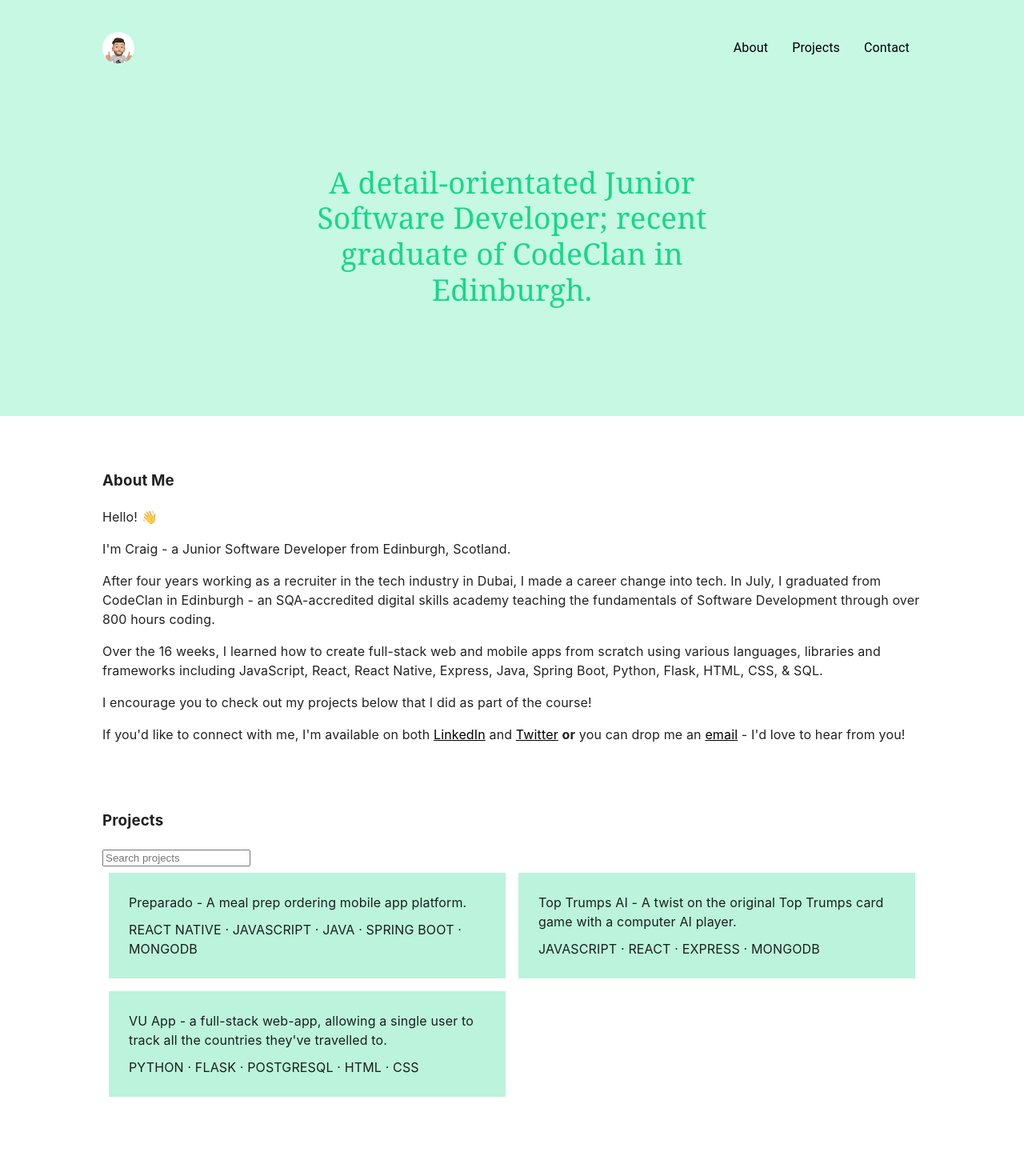
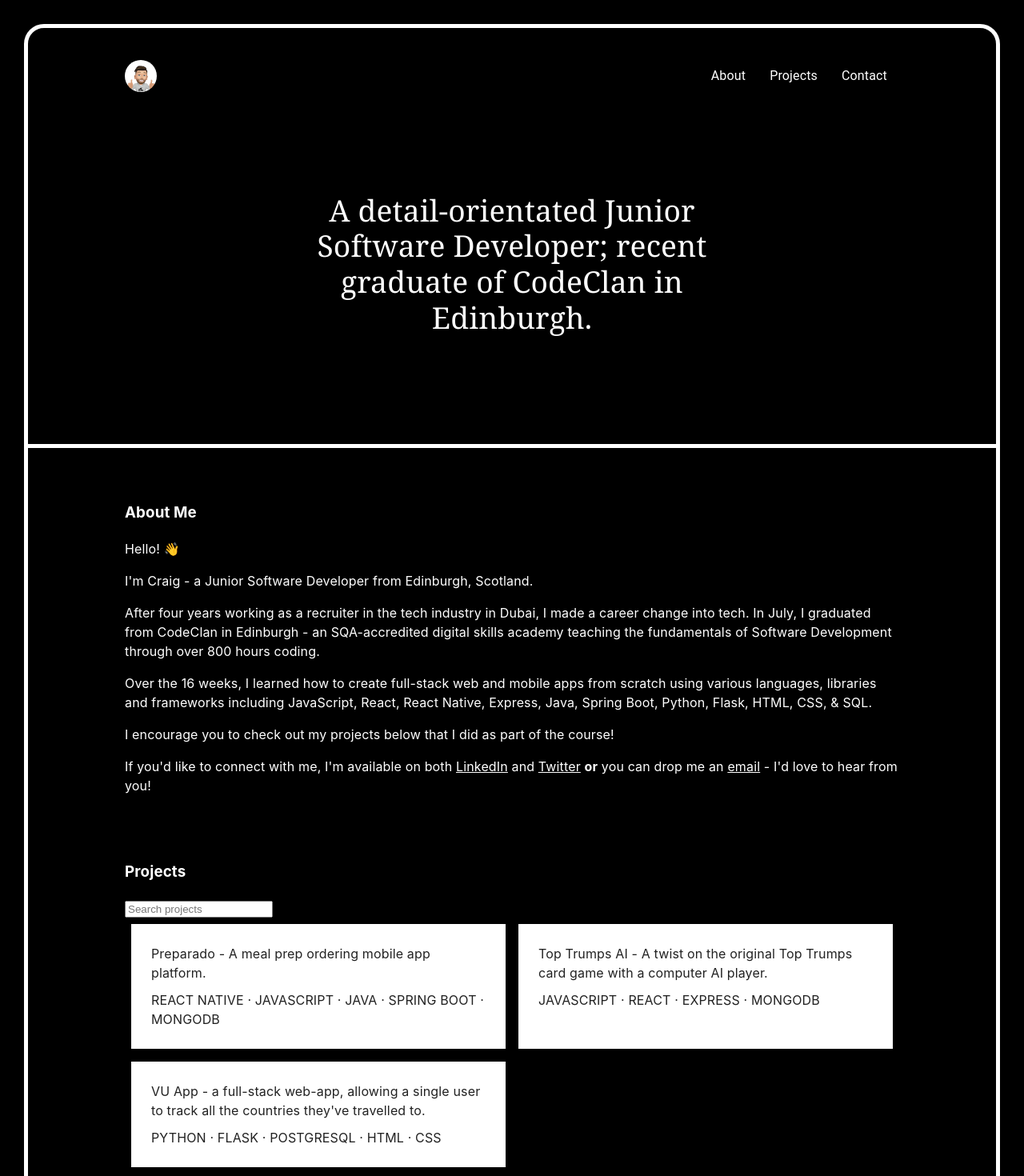
Before and after one commit to crwils/crwils.github.io, a React (Create React App) app: page / in a window 1280 px wide. Shown: the top 1470 px of the page at 80% size. Before the commit the page ends 1409 px from the top, so only its background shows below. Built offline with nearby package versions, Linux system fonts and the light colour scheme.

Commit message:
styling changed to dark

```diff
--- a/src/containers/Portfolio.js
+++ b/src/containers/Portfolio.js
@@ -1,6 +1,7 @@
 import React from "react";
 
 import { Header, NavBar, ProjectList, About } from "../components";
+import "../style.css";
 
 function Portfolio(props) {
 
--- a/src/style.css
+++ b/src/style.css
@@ -4,6 +4,11 @@
 
 html, body {
     box-sizing: border-box;
+}
+
+body {
+    background-color: black !important;
+    margin: 30px;
 }
 
 .container {
@@ -68,17 +73,28 @@ nav .max-width ul {
     font-family: 'Courier New', Courier, monospace;
 }
 
+.projects-grid {
+    min-height: 400px;
+}
+
+.header-index {
+
+    border-bottom: 5px solid white;
+}
+
 .header-introduction h2 {
     max-width: 600px;
     line-height: 1.2;
     font-size: 2.325rem;
-    color: #16d887;
+    color: white;
     font-weight: 500;
     font-family: Cooper,Georgia,Cambria,Times New Roman,Times,serif;
 }
 
-.header-index {
-    background-color: #c7f8e4;
+#root {
+    border: 5px solid white;
+    border-radius: 25px;
+    margin: 30px;
 }
 
 .about-me {
@@ -87,6 +103,11 @@ nav .max-width ul {
     font-family: Graphik,-apple-system,BlinkMacSystemFont,Segoe UI,Roboto,Helvetica Neue,Arial,Noto Sans,sans-serif;
     padding-bottom: 48px;
     padding-top: 48px;
+    color: white;
+}
+
+h3 {
+    color: white;
 }
 
 .page-width {
@@ -97,12 +118,12 @@ nav .max-width ul {
 
 .project-box {
     justify-content: center;
-    background-color: #1dd6894b;
+    background-color: white;
     margin-top: 20px;
     margin: .5rem;
     padding: 1.25em;
     width: calc(50% - 1rem);
-    min-height: 75px;
+    min-height: 132px;
 }
 
 .project-box div {
@@ -125,17 +146,17 @@ nav .max-width ul {
 }
 
 a {
-    color: black;
+    color: white;
     text-decoration: underline;
 }
 
 a:visited {
-    color: black;
+    color: white;
 }
 
 a:hover {
     color: antiquewhite;
-    background-color: black;
+    background-color: white;
     background-image: linear-gradient(180deg,transparent 50%,#00122c 0);
     transition: all .2s;
     transition-property: all;
```
